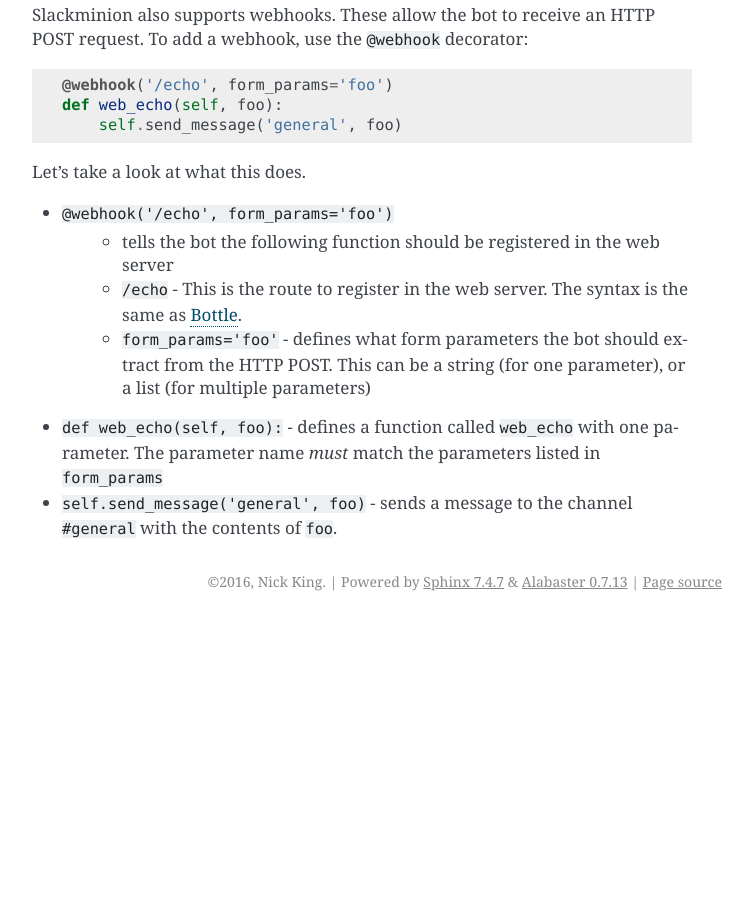
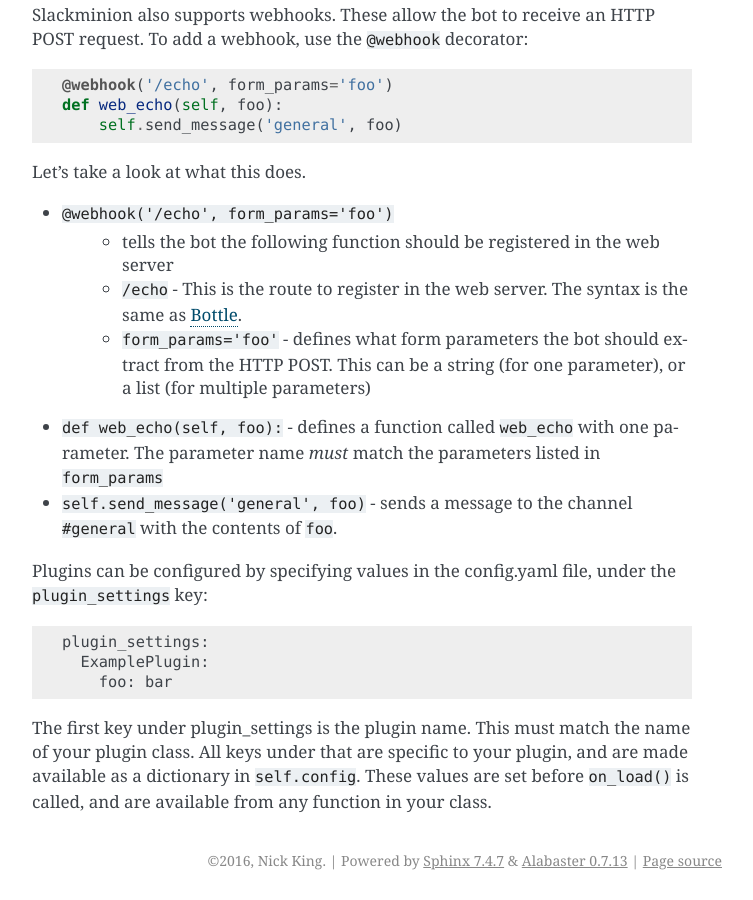
Before and after one commit to pinterest/slackminion, a Sphinx documentation site: the page built from docs/plugins.rst, in a window 1280 px wide and 900 px high, scrolled down 1178 px. Shown: the whole window, without its empty margins (388-1141 px from the left). Built offline with Sphinx 7.4.7, drawn with Linux system fonts in a browser that asks for light colours; before the commit the page ends 1799 px from its top, so only the background shows below that.

Commit message:
Added high-level documentation regarding bot components.

```diff
--- a/docs/index.rst
+++ b/docs/index.rst
@@ -12,6 +12,7 @@
    :maxdepth: 2
 
    plugins
+   components
    modules
 
 
--- a/docs/plugins.rst
+++ b/docs/plugins.rst
@@ -54,3 +54,11 @@
     * ``form_params='foo'`` - defines what form parameters the bot should extract from the HTTP POST.  This can be a string (for one parameter), or a list (for multiple parameters)
 * ``def web_echo(self, foo):`` - defines a function called ``web_echo`` with one parameter.  The parameter name *must* match the parameters listed in ``form_params``
 * ``self.send_message('general', foo)`` - sends a message to the channel ``#general`` with the contents of ``foo``.
+
+Plugins can be configured by specifying values in the config.yaml file, under the ``plugin_settings`` key::
+
+    plugin_settings:
+      ExamplePlugin:
+        foo: bar
+
+The first key under plugin_settings is the plugin name.  This must match the name of your plugin class.  All keys under that are specific to your plugin, and are made available as a dictionary in ``self.config``.  These values are set before ``on_load()`` is called, and are available from any function in your class.
```
Also changed, not shown: docs/components.rst (added, +39 -0 lines).
